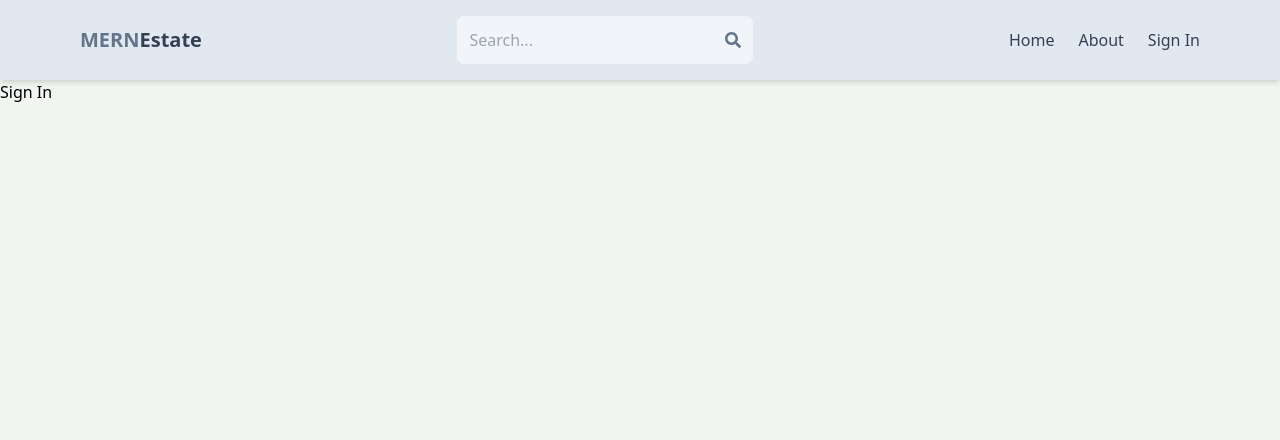
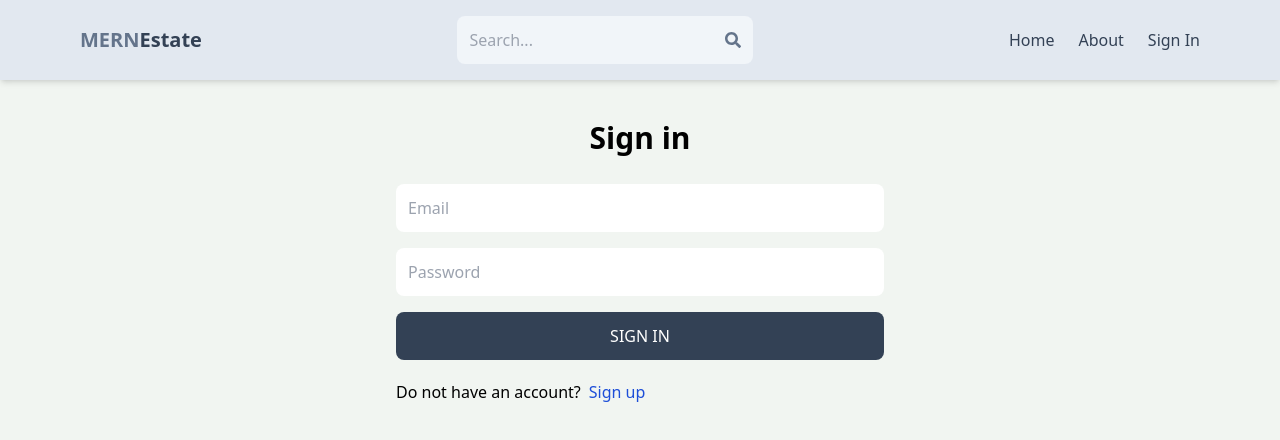
Before and after one commit to rajeev-lochan-panda/mern-estate, a React (Create React App) app in the folder client/: page /sign-in in a window 1280 px wide. Shown: the top 440 px of the page. Built offline with nearby package versions, Linux system fonts and the light colour scheme.

Commit message:
added redux toolkit and redux persist

```diff
--- a/client/package.json
+++ b/client/package.json
@@ -3,6 +3,7 @@
   "version": "0.1.0",
   "private": true,
   "dependencies": {
+    "@reduxjs/toolkit": "^2.3.0",
     "@testing-library/jest-dom": "^5.17.0",
     "@testing-library/react": "^13.4.0",
     "@testing-library/user-event": "^13.5.0",
@@ -13,8 +14,10 @@
     "react": "^18.3.1",
     "react-dom": "^18.3.1",
     "react-icons": "^5.3.0",
+    "react-redux": "^9.1.2",
     "react-router-dom": "^6.27.0",
     "react-scripts": "5.0.1",
+    "redux-persist": "^6.0.0",
     "sonner": "^1.5.0",
     "typescript": "^4.9.5",
     "web-vitals": "^2.1.4"
--- /dev/null
+++ b/client/src/constants/user.ts
@@ -0,0 +1,12 @@
+import { IErrorState, IFormData } from "../types/user";
+
+export const defaultFormData: IFormData = {
+  email: "",
+  password: "",
+};
+
+export const defaultErrorData: IErrorState = {
+  email: "",
+  password: "",
+  form: "",
+};
--- a/client/src/index.tsx
+++ b/client/src/index.tsx
@@ -1,16 +1,20 @@
-import React from 'react';
-import ReactDOM from 'react-dom/client';
-import './index.css';
-import App from './App';
-import reportWebVitals from './reportWebVitals';
+import ReactDOM from "react-dom/client";
+import App from "./App";
+import reportWebVitals from "./reportWebVitals";
+import { persistor, store } from "./redux/store";
+import { Provider } from "react-redux";
+import "./index.css";
+import { PersistGate } from "redux-persist/integration/react";
 
 const root = ReactDOM.createRoot(
-  document.getElementById('root') as HTMLElement
+  document.getElementById("root") as HTMLElement
 );
 root.render(
-  <React.StrictMode>
-    <App />
-  </React.StrictMode>
+  <Provider store={store}>
+    <PersistGate loading={null} persistor={persistor}>
+      <App />
+    </PersistGate>
+  </Provider>
 );
 
 // If you want to start measuring performance in your app, pass a function
--- a/client/src/pages/Signin.tsx
+++ b/client/src/pages/Signin.tsx
@@ -1,5 +1,147 @@
+import React from "react";
+import { useState } from "react";
+import { Link, useNavigate } from "react-router-dom";
+import { BASE_URL } from "../config";
+import { toast } from "sonner";
+import { IErrorState, IFormData } from "../types/user";
+import { useDispatch, useSelector } from "react-redux";
+import { signInStart, signInFailure, signInSuccess } from "../redux/features/user/userSlice";
+import { RootState } from "../redux/store";
+
 function Signin() {
-  return <div>Sign In</div>;
+  //#region variables
+  const navigate = useNavigate();
+  const dispatch = useDispatch();
+
+  //stores form data state
+  const [formData, setFormData] = useState<IFormData>({
+    email: "",
+    password: "",
+  });
+
+  //stores error messages state
+  const [errorMessage, setErrorMessage] = useState<IErrorState>({
+    email: "",
+    password: "",
+    form: "",
+  });
+
+  const {loading} = useSelector((state: RootState) => state.user);
+  //#endregion
+
+  //#region functions
+
+  //handles email validations
+  const validateEmail = (email: string) =>
+    /^[^\s@]+@[^\s@]+\.[^\s@]+$/.test(email);
+
+  //handles field validations
+  const validateField = (id: string, value: string) => {
+    let message = "";
+    if (!value) {
+      message = `${id.charAt(0).toUpperCase() + id.slice(1)} is required.`;
+    } else if (id === "email" && !validateEmail(value)) {
+      message = "Please enter a valid email address.";
+    }
+    return message;
+  };
+
+  //handles input changes
+  const handleChange = (e: React.ChangeEvent<HTMLInputElement>) => {
+    const { id, value } = e.target;
+    setFormData({ ...formData, [id]: value });
+    setErrorMessage({ ...errorMessage, [id]: validateField(id, value) });
+  };
+
+  //handles form submission
+  const handleSubmit = async (e: React.FormEvent<HTMLFormElement>) => {
+    e.preventDefault();
+    const newError = {
+      email: validateField("email", formData.email),
+      password: validateField("password", formData.password),
+      form: "",
+    };
+
+    if (newError.email || newError.password) {
+      setErrorMessage(newError);
+      return;
+    }
+
+    try {
+      // setLoading(true);
+      dispatch(signInStart());
+      const res = await fetch(`${BASE_URL}/auth/sign-in`, {
+        method: "POST",
+        headers: {
+          "Content-Type": "application/json",
+        },
+        credentials: "include",
+        body: JSON.stringify(formData),
+      });
+      const data = await res.json();
+
+      if (data.success === false) {
+        setErrorMessage({ ...errorMessage, form: data.message });
+        dispatch(signInFailure(data.message));
+        toast.error(data.message);
+        return;
+      }
+
+      setErrorMessage({ email: "", password: "", form: "" });
+      setFormData({ email: "", password: "" });
+      dispatch(signInSuccess(data));
+      toast.success(data.message);
+      navigate("/home");
+    } catch (err: any) {
+      setErrorMessage({ ...errorMessage, form: err.message });
+      dispatch(signInFailure(err.message));
+      toast.error(err.message);
+    }
+  };
+
+  //#endregion
+
+  return (
+    <div className="p-3 max-w-lg mx-auto">
+      <h1 className="text-3xl text-center font-semibold my-7">Sign in</h1>
+      <form className="flex flex-col gap-4" onSubmit={(e) => handleSubmit(e)}>
+        <input
+          type="email"
+          id="email"
+          name="email"
+          placeholder="Email"
+          className="boerder p-3 rounded-lg focus:outline-slate-300"
+          value={formData.email}
+          onChange={(e) => handleChange(e)}
+        />
+        {errorMessage.email && <p className="text-red-500">{errorMessage.email}</p>}
+
+        <input
+          type="password"
+          id="password"
+          name="password"
+          placeholder="Password"
+          className="boerder p-3 rounded-lg focus:outline-slate-300"
+          value={formData.password}
+          onChange={(e) => handleChange(e)}
+        />
+        {errorMessage.password && <p className="text-red-500">{errorMessage.password}</p>}
+
+        <button
+          disabled={loading}
+          className="bg-slate-700 p-3 rounded-lg text-white uppercase hover:opacity-95 disabled:opacity-80"
+        >
+          {loading ? "Loading..." : "Sign in"}
+        </button>
+      </form>
+      <div className="flex gap-2 mt-5">
+        <p>Do not have an account?</p>
+        <Link to={"/sign-up"}>
+          <span className="text-blue-700">Sign up</span>
+        </Link>
+      </div>
+    </div>
+  );
 }
 
 export default Signin;
--- /dev/null
+++ b/client/src/redux/features/user/userSlice.ts
@@ -0,0 +1,41 @@
+import { createSlice, PayloadAction } from "@reduxjs/toolkit";
+import { IErrorState, IFormData } from "../../../types/user";
+import { defaultErrorData, defaultFormData } from "../../../constants/user";
+
+interface UserState {
+  currentUser: IFormData;
+  error: IErrorState;
+  loading: boolean;
+}
+
+const initialState: UserState = {
+  currentUser: defaultFormData,
+  error: defaultErrorData,
+  loading: false,
+};
+
+const userSlice = createSlice({
+  name: "user",
+  initialState,
+  reducers: {
+    signInStart: (state) => {
+      state.loading = true;
+    },
+    signInSuccess: (state, action: PayloadAction<IFormData>) => {
+      state.loading = false;
+      state.currentUser = action.payload;
+      state.error = defaultErrorData;
+    },
+    signInFailure: (state, action: PayloadAction<IErrorState>) => {
+      state.loading = false;
+      state.error = action.payload;
+    },
+    // setUser: (state, action: PayloadAction<IFormData>) => {
+    //   state.currentUser = action.payload;
+    // },
+  },
+});
+
+export const { signInStart, signInSuccess, signInFailure } = userSlice.actions;
+
+export default userSlice.reducer;
--- /dev/null
+++ b/client/src/redux/store.ts
@@ -0,0 +1,29 @@
+import { combineReducers, configureStore } from "@reduxjs/toolkit";
+import userReducer from "./features/user/userSlice";
+import { persistReducer, persistStore } from "redux-persist";
+import storage from "redux-persist/lib/storage";
+
+const rootReducer = combineReducers({
+  user: userReducer,
+});
+
+const persistConfig = {
+  key: "root",
+  storage,
+  version: 1,
+};
+
+const persistedReducer = persistReducer(persistConfig, rootReducer);
+export const store = configureStore({
+  reducer: persistedReducer,
+
+  middleware: (getDefaultMiddleware) =>
+    getDefaultMiddleware({ serializableCheck: false }),
+});
+
+export const persistor = persistStore(store);
+
+// Infer the `RootState` and `AppDispatch` types from the store itself
+export type RootState = ReturnType<typeof store.getState>;
+// Inferred type: {posts: PostsState, comments: CommentsState, users: UsersState}
+export type AppDispatch = typeof store.dispatch;
--- /dev/null
+++ b/client/src/types/user.ts
@@ -0,0 +1,10 @@
+export interface IFormData {
+  email: string;
+  password: string;
+}
+
+export interface IErrorState {
+  email: string;
+  password: string;
+  form: string;
+}
```
